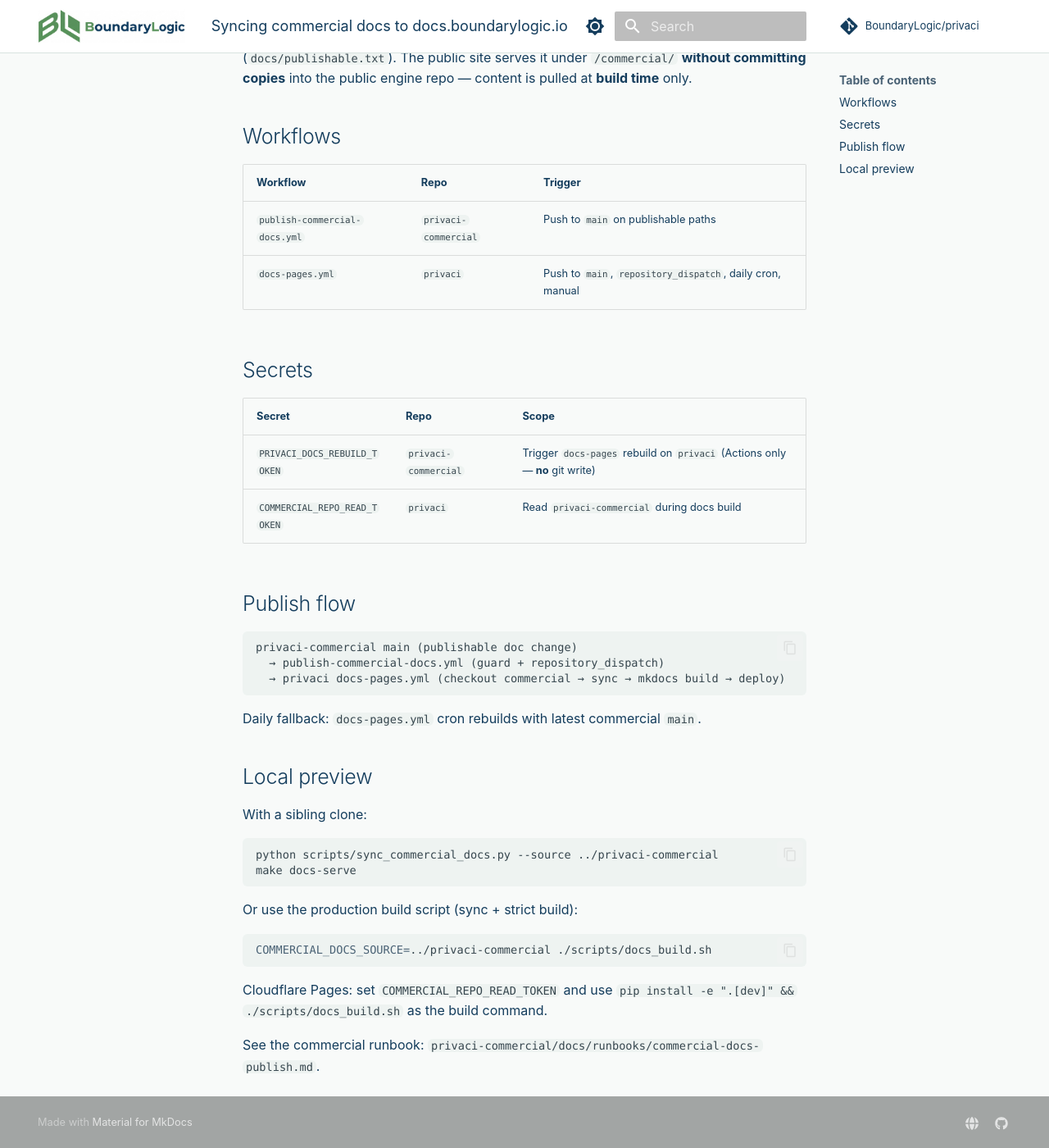
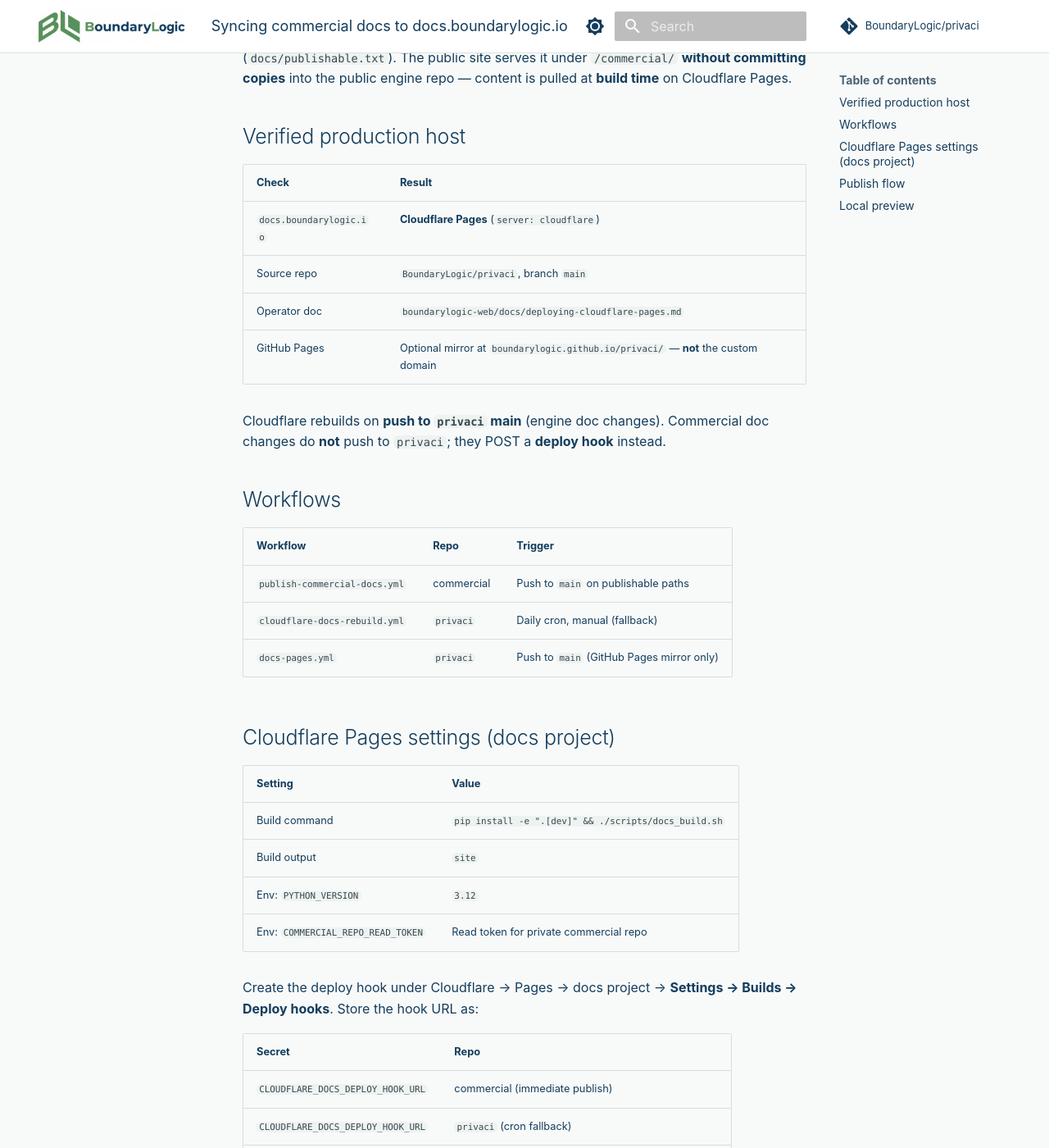
Before and after one commit to BoundaryLogic/privaci, an MkDocs documentation site: the page built from docs/runbooks/commercial-docs-sync.md, in a window 1280 px wide and 1400 px high, scrolled down 255 px. Shown: the whole window at 82% size. Built offline with MkDocs 1.6.1 and Material for MkDocs 9.7.7, drawn with Linux system fonts in a browser that asks for light colours; comment, search, counter and statistics services are not loaded; some of the changed text lies outside the part shown.

Commit message:
Wire commercial docs publish to Cloudflare deploy hook.
Production is Cloudflare Pages, not GitHub Pages. Remove repository_dispatch
from docs-pages; add cloudflare-docs-rebuild cron fallback and runbook.

````diff
--- a/docs/runbooks/commercial-docs-sync.md
+++ b/docs/runbooks/commercial-docs-sync.md
@@ -1,51 +1,68 @@
 # Syncing commercial docs to docs.boundarylogic.io
 
-Customer-facing commercial documentation lives in the private
-`privaci-commercial` repo (`docs/publishable.txt`). The public site serves it
-under `/commercial/` **without committing copies** into the public engine repo —
-content is pulled at **build time** only.
+Customer-facing commercial documentation lives in the private commercial repo
+(`docs/publishable.txt`). The public site serves it under `/commercial/` **without
+committing copies** into the public engine repo — content is pulled at **build
+time** on Cloudflare Pages.
+
+## Verified production host
+
+| Check | Result |
+| --- | --- |
+| `docs.boundarylogic.io` | **Cloudflare Pages** (`server: cloudflare`) |
+| Source repo | `BoundaryLogic/privaci`, branch `main` |
+| Operator doc | `boundarylogic-web/docs/deploying-cloudflare-pages.md` |
+| GitHub Pages | Optional mirror at `boundarylogic.github.io/privaci/` — **not** the custom domain |
+
+Cloudflare rebuilds on **push to `privaci` main** (engine doc changes). Commercial
+doc changes do **not** push to `privaci`; they POST a **deploy hook** instead.
 
 ## Workflows
 
 | Workflow | Repo | Trigger |
 | --- | --- | --- |
-| `publish-commercial-docs.yml` | `privaci-commercial` | Push to `main` on publishable paths |
-| `docs-pages.yml` | `privaci` | Push to `main`, `repository_dispatch`, daily cron, manual |
+| `publish-commercial-docs.yml` | commercial | Push to `main` on publishable paths |
+| `cloudflare-docs-rebuild.yml` | `privaci` | Daily cron, manual (fallback) |
+| `docs-pages.yml` | `privaci` | Push to `main` (GitHub Pages mirror only) |
 
-## Secrets
+## Cloudflare Pages settings (docs project)
 
-| Secret | Repo | Scope |
-| --- | --- | --- |
-| `PRIVACI_DOCS_REBUILD_TOKEN` | `privaci-commercial` | Trigger `docs-pages` rebuild on `privaci` (Actions only — **no** git write) |
-| `COMMERCIAL_REPO_READ_TOKEN` | `privaci` | Read `privaci-commercial` during docs build |
+| Setting | Value |
+| --- | --- |
+| Build command | `pip install -e ".[dev]" && ./scripts/docs_build.sh` |
+| Build output | `site` |
+| Env: `PYTHON_VERSION` | `3.12` |
+| Env: `COMMERCIAL_REPO_READ_TOKEN` | Read token for private commercial repo |
+
+Create the deploy hook under Cloudflare → Pages → docs project → **Settings →
+Builds → Deploy hooks**. Store the hook URL as:
+
+| Secret | Repo |
+| --- | --- |
+| `CLOUDFLARE_DOCS_DEPLOY_HOOK_URL` | commercial (immediate publish) |
+| `CLOUDFLARE_DOCS_DEPLOY_HOOK_URL` | `privaci` (cron fallback) |
+| `COMMERCIAL_REPO_READ_TOKEN` | Cloudflare env + `privaci` GHA (build-time checkout) |
 
 ## Publish flow
 
 ```text
-privaci-commercial main (publishable doc change)
-  → publish-commercial-docs.yml (guard + repository_dispatch)
-  → privaci docs-pages.yml (checkout commercial → sync → mkdocs build → deploy)
+commercial main (publishable doc change)
+  → publish-commercial-docs.yml (guard + POST deploy hook)
+  → Cloudflare rebuilds privaci main
+      → docs_build.sh clones commercial → sync → mkdocs → deploy
 ```
 
-Daily fallback: `docs-pages.yml` cron rebuilds with latest commercial `main`.
+No commit and no GitHub Actions run is required on `privaci` for commercial-only
+doc changes.
+
+Daily fallback: `privaci` `cloudflare-docs-rebuild.yml` cron POSTs the same hook.
 
 ## Local preview
 
-With a sibling clone:
-
-```bash
-python scripts/sync_commercial_docs.py --source ../privaci-commercial
-make docs-serve
-```
-
-Or use the production build script (sync + strict build):
-
 ```bash
 COMMERCIAL_DOCS_SOURCE=../privaci-commercial ./scripts/docs_build.sh
+make docs-serve   # or python -m http.server --directory site
 ```
-
-Cloudflare Pages: set `COMMERCIAL_REPO_READ_TOKEN` and use
-`pip install -e ".[dev]" && ./scripts/docs_build.sh` as the build command.
 
 See the commercial runbook:
 `privaci-commercial/docs/runbooks/commercial-docs-publish.md`.
````
Also changed, not shown: CHANGELOG.md (+2 -1 lines), 3 other files.
